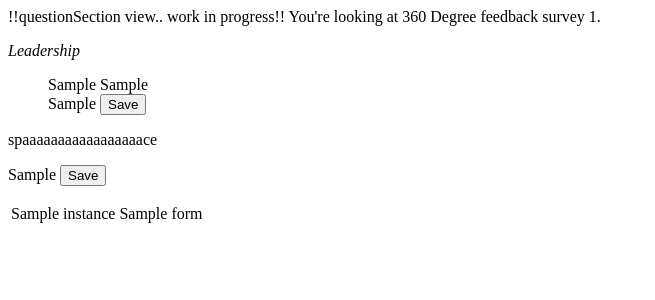
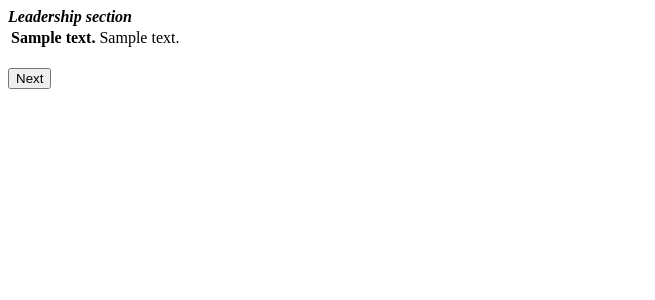
Before and after one commit to CorradoTorino/Degree360WebApp, a Django app: template Degree360/templates/Degree360/questionSection.html in a window 1280 px wide. Shown: the top 300 px of the page, without its empty margins (0-655 px from the left). Run offline with Django 3.2, Linux system fonts and the light colour scheme; data comes from the database, SQL or seed files in the repository; the template is opened without the code that fills it: values that come from a table or form of the project are taken from there, most other values are stand-ins (such as "Sample title", 1, 10 or a date in 2020).

Commit message:
Solved showing of multiChoise answers for question section, introduced signaling to ensure models consistency

```diff
--- a/Degree360/models.py
+++ b/Degree360/models.py
@@ -1,4 +1,6 @@
 from django.db import models
+from django.db.models.signals import post_save
+from django.dispatch import receiver
 
 import uuid
 
@@ -116,5 +118,34 @@ class OpenAnswer(models.Model):
     question = models.ForeignKey(Question, on_delete=models.CASCADE)
     answer = models.CharField(max_length=1000, blank=True, default='')
 
+    @classmethod
+    def create(cls, feedback_provider, question, answer=''):
+        instance = cls(feedback_provider=feedback_provider, question=question, answer=answer)
+        instance.save()
+        return instance
+
     def __str__(self):
         return '{}...'.format(self.answer[0:50])
+
+#Signals and Methods to ensure consistency in the models
+def createAnswer(feedbackProvider, question):
+
+    answerClass = MultiChoiceAnswer
+
+    if(question.answer == Question.OPEN):
+        answerClass = OpenAnswer
+
+    if(answerClass.objects.filter(feedback_provider = feedbackProvider, question = question).count() == 0):
+        answerClass.create(feedbackProvider, question)
+
+@receiver(post_save, sender=Question, dispatch_uid="createAnswersWhenNewQuestionIsSaved")
+def createAnswersWhenNewQuestionIsSaved(sender, instance, **kwargs):
+
+    for feedbackProvider in FeedbackProvider.objects.filter(survey = instance.section.survey):
+        createAnswer(feedbackProvider, question = instance)
+
+@receiver(post_save, sender=FeedbackProvider, dispatch_uid="createAnswersWhenNewFeedbackProviderIsSaved")
+def createAnswersWhenNewFeedbackProviderIsSaved(sender, instance, **kwargs):
+
+    for question in Question.objects.filter(section__survey = instance.survey):
+        createAnswer(feedbackProvider = instance, question = question)
--- a/Degree360/templates/Degree360/questionSection.html
+++ b/Degree360/templates/Degree360/questionSection.html
@@ -1,43 +1,23 @@
-<p>
-!!questionSection view.. work in progress!! You're looking at 360 Degree feedback survey {{pk}}.
-</p>
-
-<em>
-{{section}}
-</em>
-
-<ul>
-{% for questionAndAnswer in questionsAndAnswers %}
-	{{ questionAndAnswer.0 }}
-	{{ questionAndAnswer.1 }}
-
-	<form method="POST" class="post-form">{% csrf_token %}
-	{{ questionAndAnswer.2.as_p }}
-	<button type="submit" class="save btn btn-default">Save</button>
-	</form>
-
-{% endfor %}
-
-</ul>
-
-<p>
-spaaaaaaaaaaaaaaaaace
-</p>
-
-<form method="POST" class="post-form">{% csrf_token %}
-	{{ formSet.as_p }}
-	<button type="submit" class="save btn btn-default">Save</button>
-</form>
+<em><b>{{section}} section</b></em>
 
 <form method="post" action="">
     {{ formSet.management_form }}
     <table>
         {% for form in formSet %}
         <tr>
-        	<td>{{ form.instance.question }}</td>
-        	<td>{{ form }}<td>
-
+        	<td><b>{{ form.instance.question.text }}</b></td>
+        	<td>
+	        	{{ form.non_field_errors }}
+				<div class="fieldWrapper">
+				    {{ form.answer.errors }}
+				    {{ form.answer }}
+				</div>
+			<td>
         </tr>
+        <tr></tr>
         {% endfor %}
     </table>
 </form>
+
+
+<button type="submit" class="save btn btn-default">Next</button>
--- a/Degree360/views.py
+++ b/Degree360/views.py
@@ -58,7 +58,7 @@ def questionSectionView(request, pk, email, section):
 
             #form = modelformset_factory(MultiChoiceAnswer,fields=('answer',),formset=MultiChoiceAnswerFormSet)
         form = modelformset_factory(MultiChoiceAnswer, fields=('answer',),extra=0)
-        formSet = form(queryset = multiChoiceAnswers)
+        formSet = form(queryset = multiChoiceAnswers, )
 
         context = {
             'pk': pk,
```
